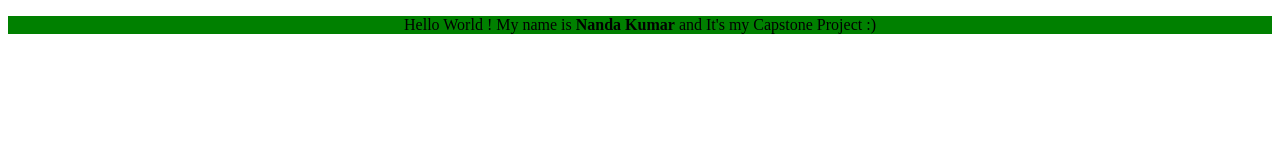
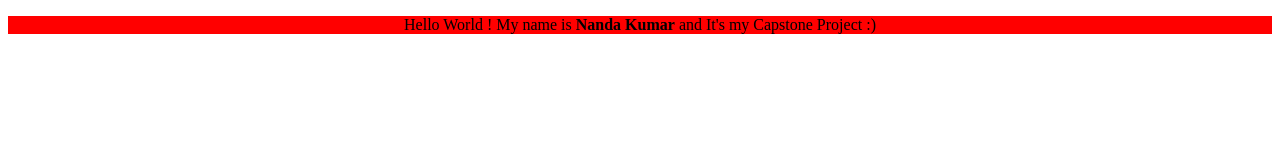
Before and after one commit to NANDA-KUMAR-THIAGARAJAN/Udacity_DevOps_Capstone_project, a plain HTML site: page index.html in a window 1280 px wide. Drawn offline with Linux system fonts and the light colour scheme.

Commit message:
Update index.html

```diff
--- a/index.html
+++ b/index.html
@@ -4,6 +4,6 @@
 	<title>Udacity Cloud DevOps Engineer Nanodegree Program</title>
 </head>
 <body>
-	<p style="background-color: green; text-align: center">Hello World ! My name is <strong>Nanda Kumar</strong> and It's my Capstone Project :) </p>
+	<p style="background-color: red; text-align: center">Hello World ! My name is <strong>Nanda Kumar</strong> and It's my Capstone Project :) </p>
 </body>
 </html>
```
